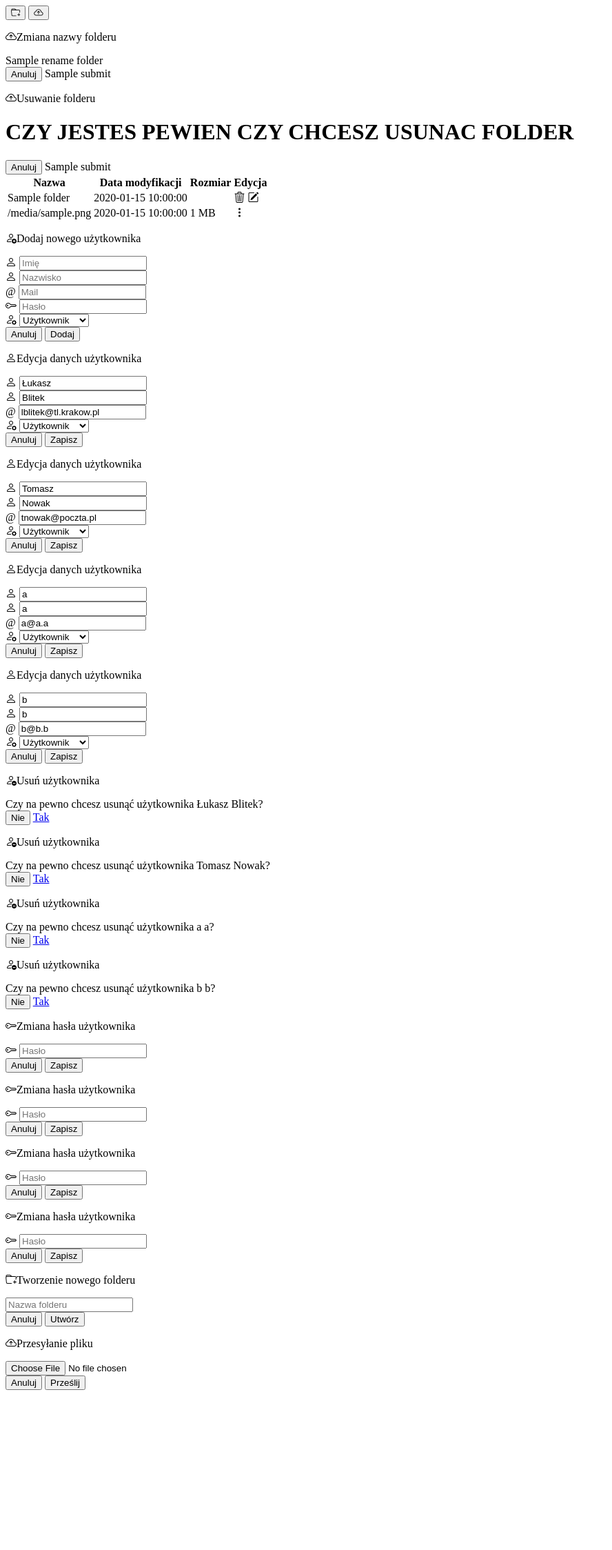
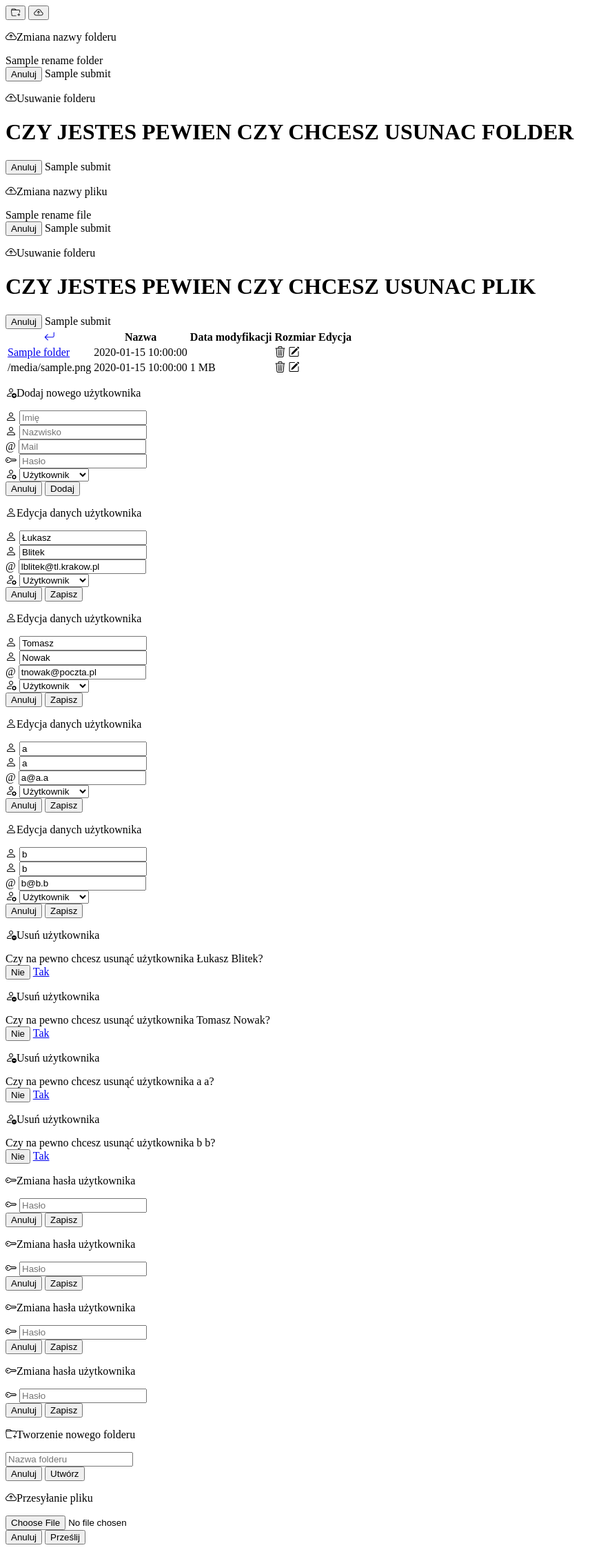
Before and after one commit to dmincberger/flask, a Flask app: template templates/dashboard.html in a window 1280 px wide. Shown: the whole page at 69% size, without its empty margins (0-888 px from the left). Before the commit the page ends 2015 px from the top, so only its background shows below. Run offline with Flask 3, Linux system fonts and the light colour scheme; tables that the repository leaves empty hold one stand-in row (values such as "Sample post"); the template is opened without the code that fills it: values that come from a table or form of the project are taken from there, most other values are stand-ins (such as "Sample title", 1, 10 or a date in 2020); some libraries are stand-ins or nearby versions.

```diff
--- a/app.py
+++ b/app.py
@@ -40,7 +40,7 @@ class Users(db.Model, UserMixin):
 
 class Folders(db.Model):
     id = db.Column(db.Integer, primary_key=True)
-    parentFolder = db.Column(db.String(1000))
+    parent_folder = db.Column(db.String(1000))
     folderName = db.Column(db.String(50), unique=True)
     type = db.Column(db.String(20))
     icon = db.Column(db.String(20))
@@ -48,7 +48,7 @@ class Folders(db.Model):
 
 class Files(db.Model):
     id = db.Column(db.Integer, primary_key=True)
-    parentFolder = db.Column(db.String(1000))
+    parent_folder = db.Column(db.String(1000))
     fileName = db.Column(db.String(50), unique=True)
     type = db.Column(db.String(20))
     icon = db.Column(db.String(20))
@@ -86,8 +86,15 @@ class rename_folder(FlaskForm):
     new_name = StringField('nowa_nazwa', validators=[DataRequired()], render_kw={'placeholder': 'Nowa_nazwa'})
     submit = SubmitField('Zmien nazwe')
 
+class rename_file(FlaskForm):
+    new_name = StringField('nowa_nazwa', validators=[DataRequired()], render_kw={'placeholder': 'Nowa_nazwa'})
+    submit = SubmitField('Zmien nazwe')
+
 class delete_folder(FlaskForm):
-    submit = SubmitField('Zmien nazwe')
+    submit = SubmitField('USUN')
+
+class delete_file(FlaskForm):
+    submit = SubmitField('USUN')
 
 class Add(FlaskForm):
     """formularz dodawania użytkowników"""
@@ -191,8 +198,8 @@ def register():
 @login_required
 def dashboard():
     users = Users.query.all()
-    folders = Folders.query.all()
-    files = Files.query.all()
+    folders = Folders.query.filter_by(parent_folder=app.config['UPLOAD_PATH'])
+    files = Files.query.filter_by(parent_folder=app.config['UPLOAD_PATH'])
     addUser = Add()
     editUser = Edit()
     editUserPass = ChangePass()
@@ -201,7 +208,9 @@ def dashboard():
     uploadFile = UploadFiles()
     renameFolder = rename_folder()
     deleteFolder = delete_folder()
-    return render_template('dashboard.html', title='Dashboard', users=users, addUser=addUser, editUser=editUser, editUserPass=editUserPass, search=search, createFolder=createFolder, uploadFile=uploadFile, renameFolder=renameFolder, deleteFolder=deleteFolder,folders=folders, files=files)
+    deleteFile = delete_file()
+    renameFile = rename_file()
+    return render_template('dashboard.html', title='Dashboard', users=users, addUser=addUser, editUser=editUser, editUserPass=editUserPass, search=search, createFolder=createFolder, uploadFile=uploadFile, renameFolder=renameFolder, deleteFolder=deleteFolder,folders=folders, files=files, deleteFile=deleteFile,renameFile=renameFile)
 
 @app.route('/add-user', methods=['POST', 'GET'])
 @login_required
@@ -276,7 +285,7 @@ def createFolder():
     if folderName != '':
         os.mkdir(os.path.join(app.config['UPLOAD_PATH'], folderName))
         time = datetime.now().strftime('%Y-%m-%d %H:%M:%S')
-        newFolder = Folders(folderName=folderName, type='folder', icon='bi bi-folder', time=time, parentFolder=app.config['UPLOAD_PATH'])
+        newFolder = Folders(folderName=folderName, type='folder', icon='bi bi-folder', time=time, parent_folder=app.config['UPLOAD_PATH'])
         db.session.add(newFolder)
         db.session.commit()
         flash('Folder utworzony poprawnie', 'success')
@@ -298,6 +307,27 @@ def renameFolder(old_name):
     renamed_folder = Folders.query.filter_by(folderName=old_name).first()
     renamed_folder.folderName = new_folder_name
     os.rename(os.path.join(current_path,app.config['UPLOAD_PATH'], old_name), os.path.join(current_path,app.config['UPLOAD_PATH'], new_folder_name))
+    db.session.commit()
+
+    return redirect(url_for('dashboard'))
+
+@app.route('/rename-file<string:old_name>', methods=['GET','POST'])
+@login_required
+def rename_file_function(old_name):
+    new_file_name = request.form['new_name']
+    current_path = os.getcwd()
+    if new_file_name == '':
+        flash('Prosze podac jakas nazwe pliku', 'danger')
+        return redirect(url_for('dashboard'))
+    if os.path.exists(os.path.join(app.config['UPLOAD_PATH'], new_file_name)):
+        print(old_name)
+        print(new_file_name)
+        flash('ten folder juz istnieje', 'danger')
+        return redirect(url_for('dashboard'))
+    renamed_file = Files.query.filter_by(fileName=old_name).first()
+    renamed_file.fileName = new_file_name
+    os.rename(os.path.join(current_path, app.config['UPLOAD_PATH'], old_name),
+              os.path.join(current_path, app.config['UPLOAD_PATH'], new_file_name))
     db.session.commit()
 
     return redirect(url_for('dashboard'))
@@ -337,23 +367,40 @@ def uploadFile():
         uploadedFile.save(os.path.join(app.config['UPLOAD_PATH'], fileName))
         size = round(os.stat(os.path.join(app.config['UPLOAD_PATH'], fileName)).st_size / (1024 * 1024), 2)
         time = datetime.now().strftime('%Y-%m-%d %H:%M:%S')
-        newFile = Files(fileName=fileName, type=type, icon=icon, time=time, size=size,parentFolder=app.config['UPLOAD_PATH'])
+        newFile = Files(fileName=fileName, type=type, icon=icon, time=time, size=size,parent_folder=app.config['UPLOAD_PATH'])
         db.session.add(newFile)
         db.session.commit()
         flash('Plik przesłany poprawnie', 'success')
         return redirect(url_for('dashboard'))
 
-@app.route('/rename-file', methods=('GET', ''))
+@app.route('/delete-file<string:file_name>', methods=('GET', 'POST'))
 @login_required
-def renameFile():
-
+def remove_file(file_name):
+    print("HALO FILE-NAME:"+str(file_name))
+    Files.query.filter_by(fileName=file_name).delete()
+    db.session.commit()
+    current_path = os.getcwd()
+    os.remove(os.path.join(current_path,app.config['UPLOAD_PATH'], file_name))
     return redirect(url_for('dashboard'))
 
-@app.route('/delete-file', methods=('GET', ''))
+@app.route('/change-folder', methods=('GET','POST'))
 @login_required
-def deleteFile():
+def traverse_folder():
+    if request.method == 'GET':
+        name = request.args.get('name')
+        app.config['UPLOAD_PATH'] += "/"+name
+        return redirect(url_for('dashboard'))
+@app.route('/go-back', methods=('GET','POST'))
+@login_required
+def traverse_back():
+    if app.config['UPLOAD_PATH'] == "uploads":
+        return redirect(url_for('dashboard'))
+    upload_split = app.config['UPLOAD_PATH'].split("/")
+    del upload_split[-1]
+    seperator = "/"
+    new_path = seperator.join(upload_split)
+    app.config['UPLOAD_PATH'] = new_path
     return redirect(url_for('dashboard'))
-
 
 if __name__ == '__main__':
     with app.app_context():
--- a/templates/includes/user-dash.html
+++ b/templates/includes/user-dash.html
@@ -22,6 +22,7 @@
         <table class="table table-sm align-middle">
             <thead class="table-light">
                 <tr>
+                    <th><a href="{{url_for('traverse_back')}}"><i class="bi bi-arrow-return-left"></i></a></th>
                     <th>Nazwa</th>
                     <th>Data modyfikacji</th>
                     <th>Rozmiar</th>
@@ -73,7 +74,7 @@
     </div>
 
                     <tr>
-                        <td><i class="{{ folder.icon }} me-2"></i>{{ folder.folderName }}</td>
+                        <td><i class="{{ folder.icon }} me-2"></i><a href="{{ url_for('traverse_folder', name=folder.folderName) }}">{{folder.folderName}}</a></td>
                         <td>{{ folder.time }}</td>
                         <td></td>
                         <td class="text-end">
@@ -83,11 +84,55 @@
                     </tr>
                 {% endfor %}
                 {% for file in files %}
+                <div class="modal fade" id="renameFile" tabindex="-1" aria-labelledby="renameFileLabel" aria-hidden="true">
+        <div class="modal-dialog">
+            <div class="modal-content">
+                <div class="modal-header">
+                    <p class="modal-title" id="renameFilelabel">
+                        <i class="bi bi-cloud-arrow-up pe-2 fs-5"></i>Zmiana nazwy pliku
+                    </p>
+                </div>
+                <form method="post" action="{{ url_for('rename_file_function', old_name=file.fileName) }}" enctype="multipart/form-data">
+                    <div class="modal-body">
+                        {{ renameFile.hidden_tag() }}
+                        {{ renameFile.new_name(class="form-control") }}
+                    </div>
+                    <div class="modal-footer">
+                        <button type="button" class="btn btn-sm btn-secondary" data-bs-dismiss="modal">Anuluj</button>
+                        {{ renameFile.submit(class="btn btn-sm btn-outline-secondary") }}
+                    </div>
+                </form>
+            </div>
+        </div>
+    </div>
+                                       <div class="modal fade" id="deleteFile" tabindex="-1" aria-labelledby="deleteFolderLabel" aria-hidden="true">
+        <div class="modal-dialog">
+            <div class="modal-content">
+                <div class="modal-header">
+                    <p class="modal-title" id="deleteFilelabel">
+                        <i class="bi bi-cloud-arrow-up pe-2 fs-5"></i>Usuwanie folderu
+                    </p>
+                </div>
+                <form method="post" action="{{ url_for('remove_file', file_name=file.fileName) }}" enctype="multipart/form-data">
+    <div class="alert-info">
+        <h1>CZY JESTES PEWIEN CZY CHCESZ USUNAC PLIK</h1>
+    </div>
+                    <div class="modal-footer">
+                        <button type="button" class="btn btn-sm btn-secondary" data-bs-dismiss="modal">Anuluj</button>
+                        {{ deleteFile.submit(class="btn btn-sm btn-outline-secondary") }}
+                    </div>
+                </form>
+            </div>
+        </div>
+    </div>
                     <tr>
                         <td>{{ file.fileName }}</td>
                         <td>{{ file.time }}</td>
                         <td>{{ file.size }} MB</td>
-                        <td class="text-end"><i class="bi bi-three-dots-vertical text-secondary"></i></td>
+                                           <td class="text-end">
+                            <i class="bi bi-trash3 text-danger"data-bs-toggle="modal" data-bs-target="#deleteFile"></i>
+                            <i class="bi bi-pencil-square"data-bs-toggle="modal" data-bs-target="#renameFile"></i>
+                        </td>
                     </tr>
                 {% endfor %}
             </tbody>
```
Also changed, not shown: data/users.sqlite, uploads/what-is-png-file-cover-with-blue-background.jpg (deleted).
